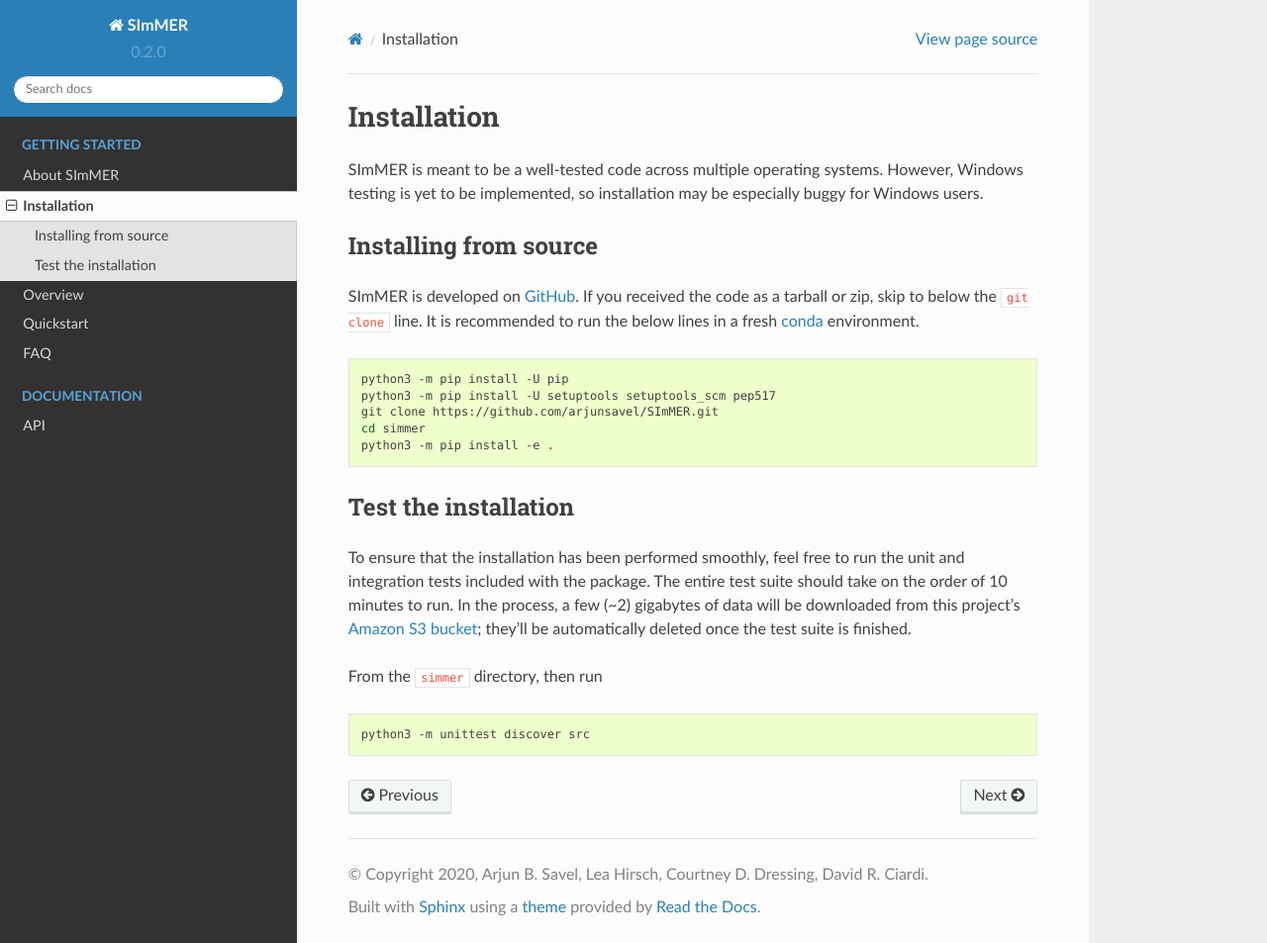
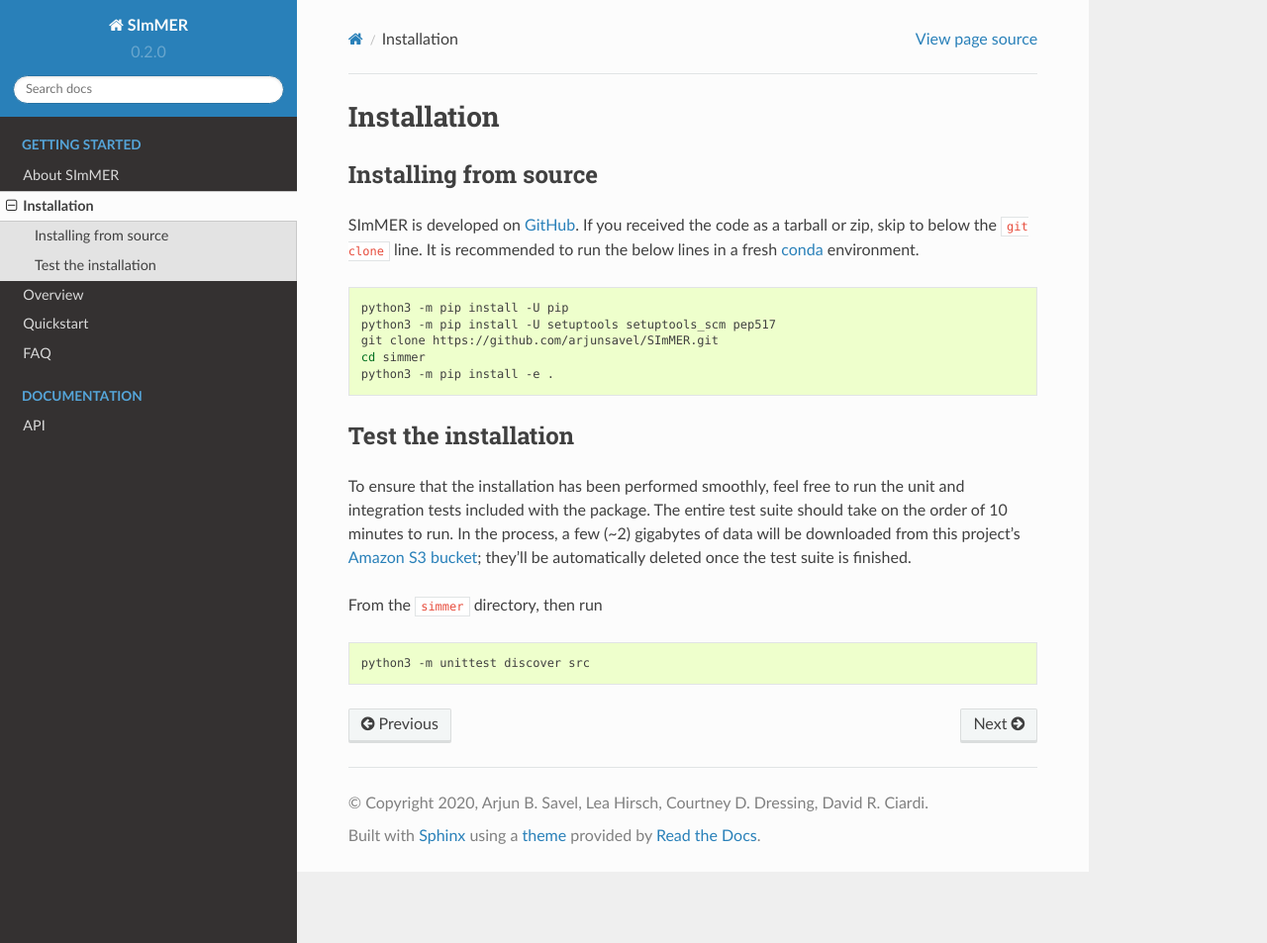
Before and after one commit to arjunsavel/SImMER, a Sphinx documentation site: the page built from docs/pages/installation.rst, in a window 1280 px wide and 953 px high. Shown: the whole window at 99% size. Built offline with Sphinx 7.4.7 and the Read the Docs theme 2.0.0, drawn with Linux system fonts in a browser that asks for light colours; pages that are not in the unit, such as notebooks, are missing from menus.

Commit message:
Update installation.rst

```diff
--- a/docs/pages/installation.rst
+++ b/docs/pages/installation.rst
@@ -1,8 +1,5 @@
 Installation
 ============
-
-SImMER is meant to be a well-tested code across multiple operating systems. However, Windows testing is yet to be implemented, so installation may be especially buggy for Windows users.
-
 
 Installing from source
 -----------------------
```
